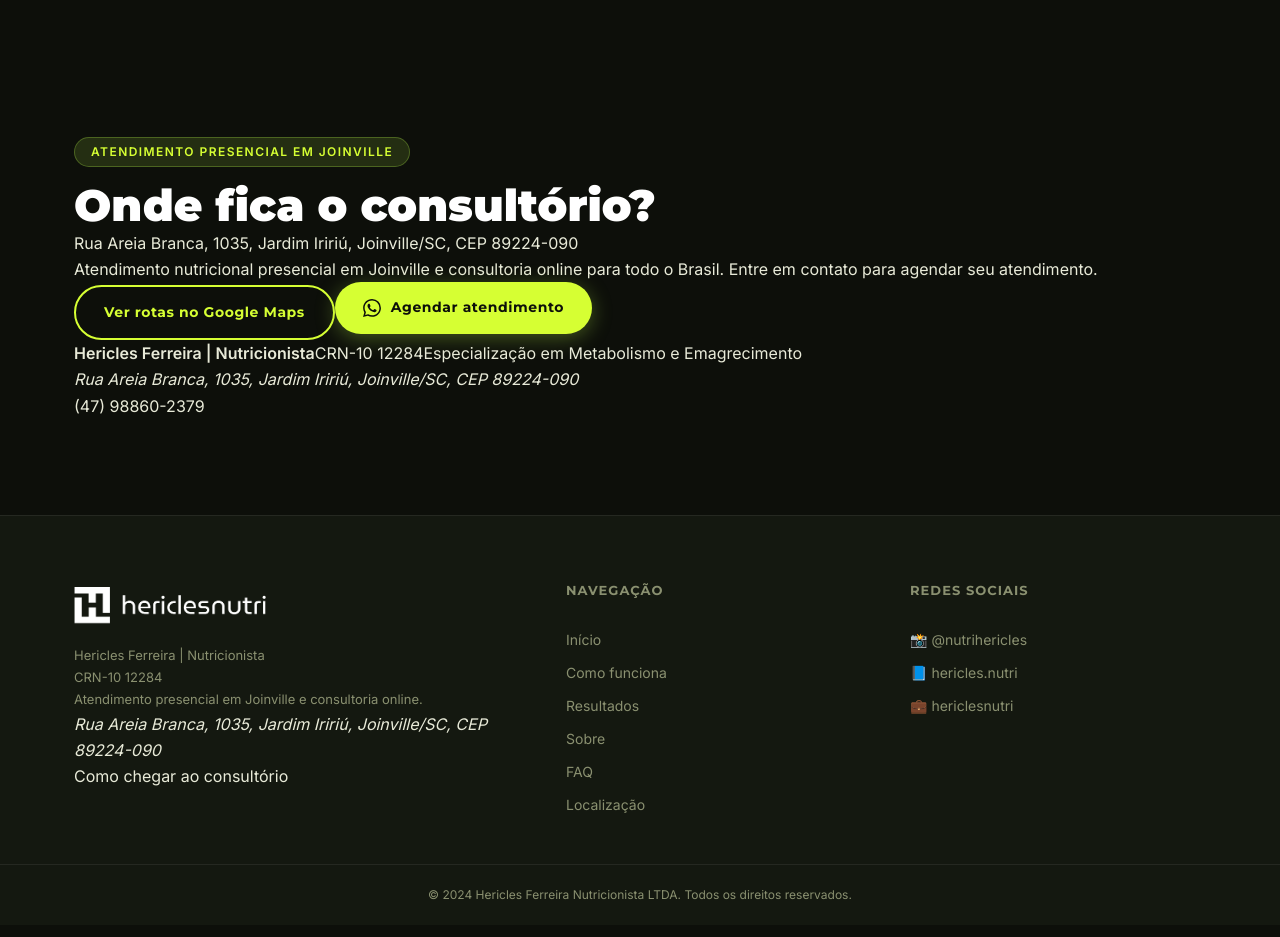
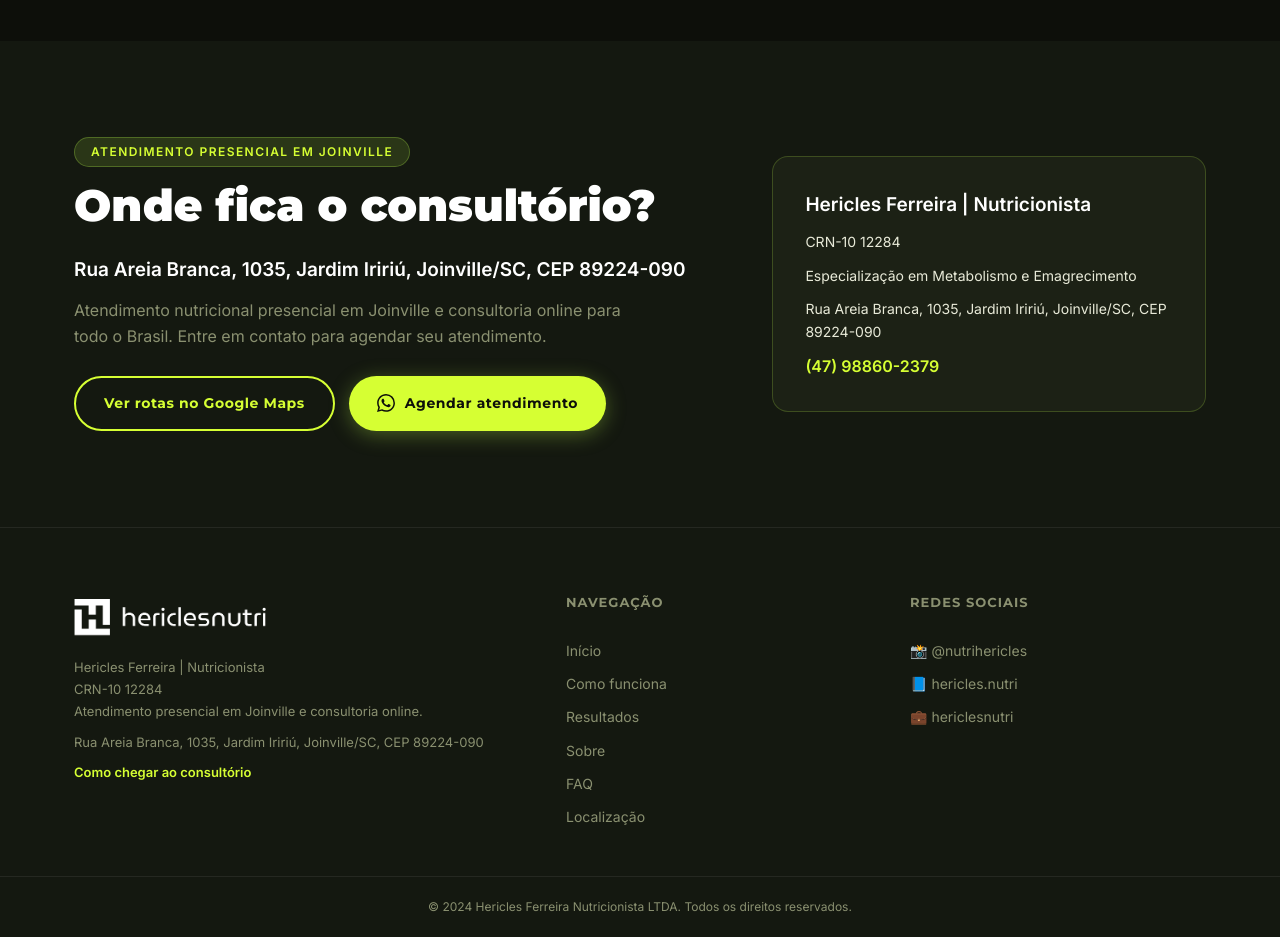
Before and after one commit to hericlesferreira/hericlesnutricionista-site, a React (Vite) app: page / in a window 1280 px wide. Shown: the part 6220-7157 px from the top of the page. Built offline with nearby package versions, Linux system fonts and the light colour scheme.

Commit message:
style(local): adaptar seção de localização para desktop e celular

```diff
--- a/src/App.css
+++ b/src/App.css
@@ -670,3 +670,19 @@ ul { list-style: none; }
   .hero__title { font-size: 32px; }
   .wa-btn { padding: 14px 18px; }
 }
+
+
+/* Localização e dados profissionais */
+.localizacao { background: var(--dark2); }
+.localizacao__inner { display: grid; grid-template-columns: minmax(0, 1.5fr) minmax(0, 1fr); gap: 48px; align-items: center; }
+.localizacao__address { font-size: 19px; color: var(--white); font-weight: 700; margin: 24px 0 12px; }
+.localizacao__description { color: var(--muted); max-width: 560px; }
+.localizacao__actions { display: flex; gap: 14px; flex-wrap: wrap; margin-top: 26px; }
+.localizacao__actions .wa-btn { white-space: normal; text-align: center; }
+.localizacao__card { border: 1px solid rgba(168,224,68,.23); background: var(--dark3); border-radius: var(--radius); padding: 32px; display: flex; flex-direction: column; gap: 10px; }
+.localizacao__card strong { font-size: 19px; color: var(--white); }
+.localizacao__card span, .localizacao__card address { font-size: 14px; color: var(--text); font-style: normal; }
+.localizacao__card a, .footer__maps { color: var(--accent); font-weight: 600; }
+.footer__address { font-size: 13px; color: var(--muted); font-style: normal; margin-top: 10px; }
+.footer__maps { display: inline-block; margin-top: 8px; font-size: 13px; }
+@media (max-width: 780px) { .localizacao__inner { grid-template-columns: 1fr; gap: 28px; } }
```
